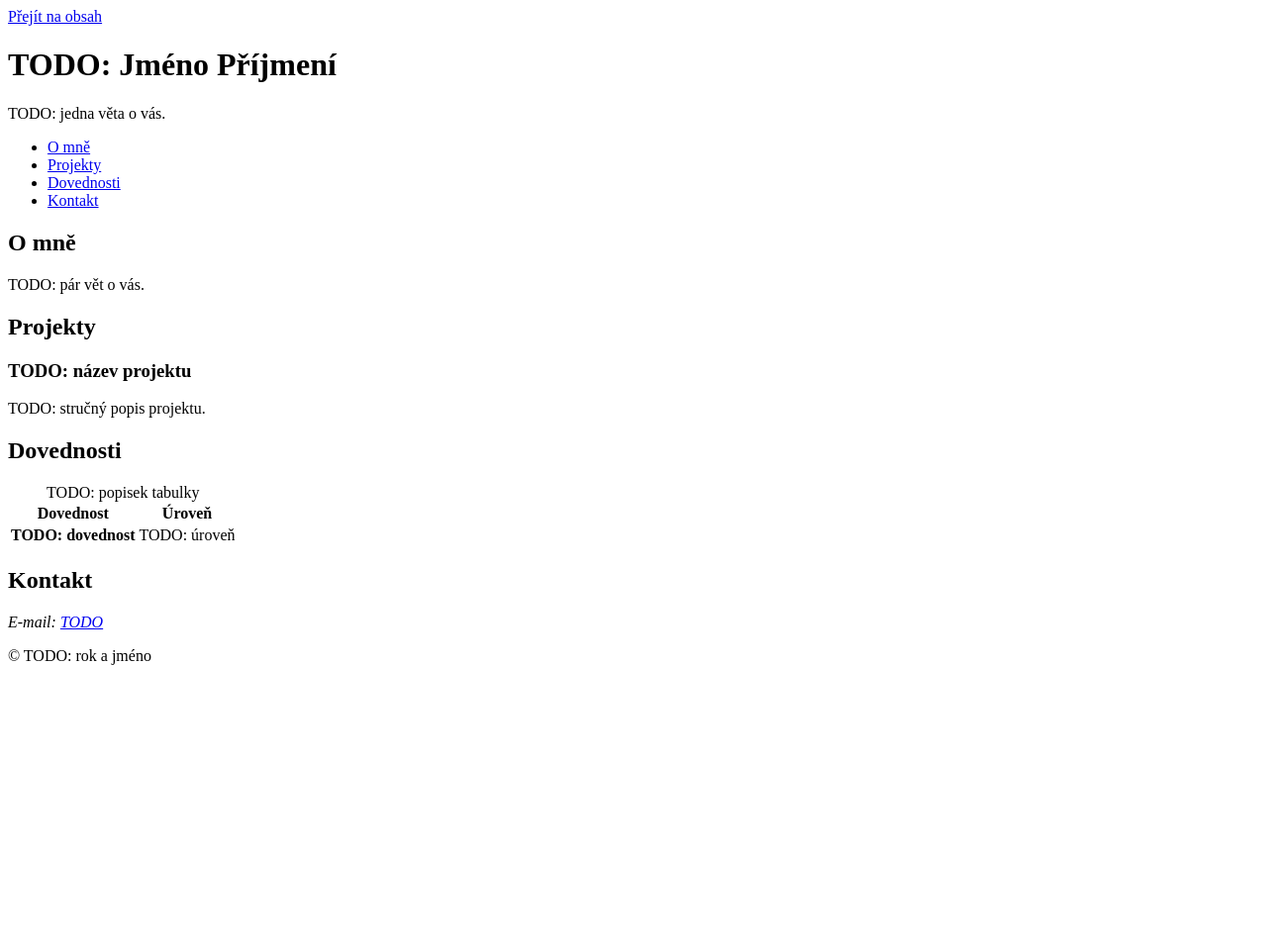
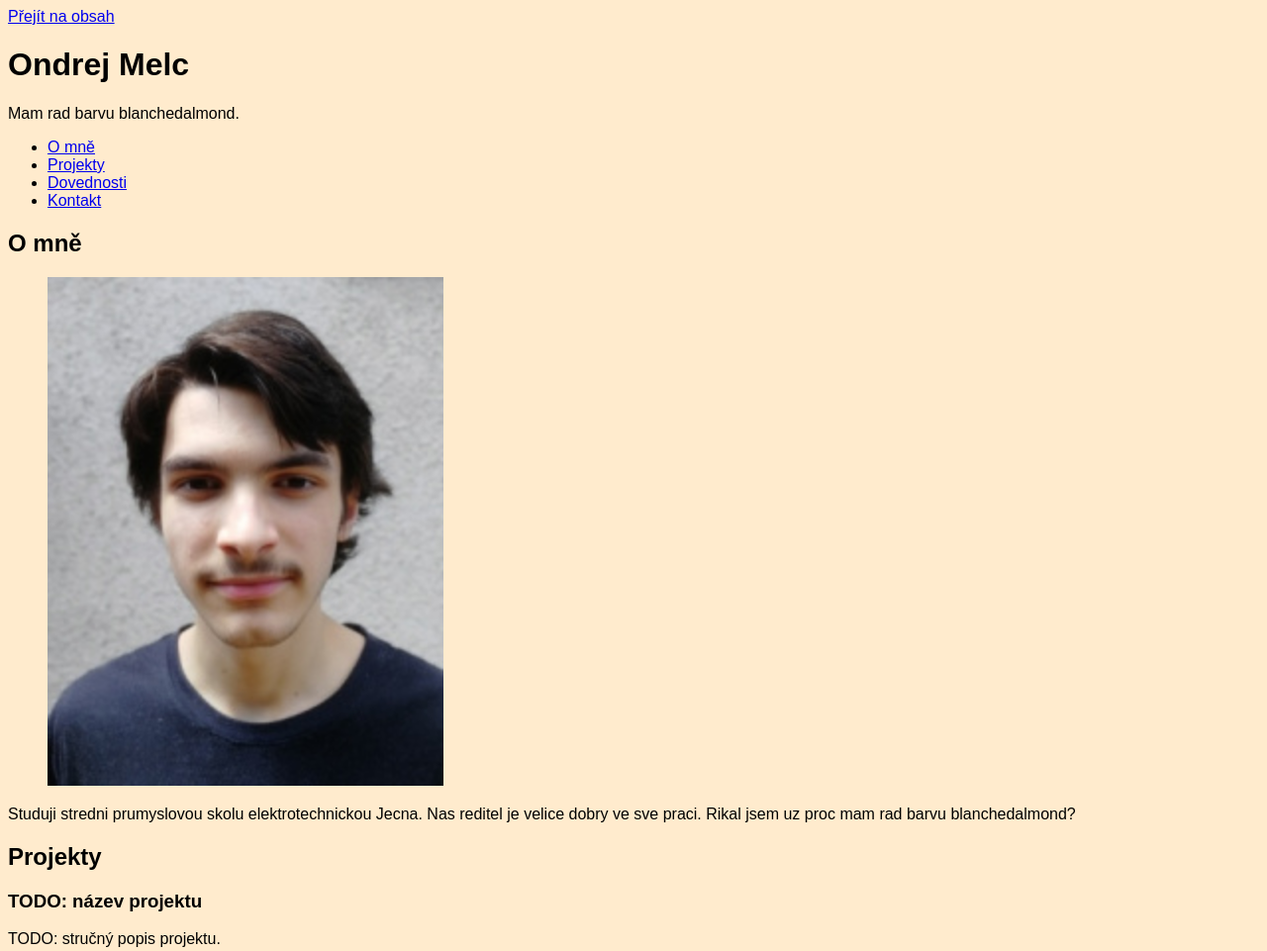
Before and after one commit to mikiondra/osobni-stranka, a plain HTML site: page index.html in a window 1280 px wide. Shown: the top 961 px of the page at 99% size. Before the commit the page ends 800 px from the top, so only its background shows below. Drawn offline with Linux system fonts and the light colour scheme; files that its build step writes are made by us from their sources.

Commit message:
feat: sekce O mne s fotografii; feat: :root a body v css

```diff
--- /dev/null
+++ b/css/style.css
@@ -0,0 +1,44 @@
+:root{
+  --bg-body: blanchedalmond;
+  --text-main: black;
+}
+
+body{
+  font-family: Arial, Helvetica, sans-serif;
+  background-color: var(--bg-body);
+  color: var(--text-main);
+}
+
+@media (min-width: 40em) {
+  /* TODO */
+}
+
+@media (min-width: 60em) {
+  /* TODO */
+}
+
+@media (min-width: 80em) {
+  /* TODO */
+}
+
+@media (prefers-color-scheme: dark) {
+  :root {
+    /* TODO */
+  }
+}
+
+@media (prefers-contrast: more) {
+  /* TODO */
+}
+
+@media (prefers-reduced-motion: reduce) {
+  /* TODO */
+}
+
+@media (prefers-reduced-transparency: reduce) {
+  /* TODO */
+}
+
+@media (forced-colors: active) {
+  /* TODO */
+}
--- a/index.html
+++ b/index.html
@@ -5,15 +5,15 @@
   <meta name="viewport" content="width=device-width, initial-scale=1">
   <!-- TODO (tmavý režim): po přidání tmavého schématu změňte content na "light dark" -->
   <meta name="color-scheme" content="light">
-  <title>TODO: Jméno Příjmení – osobní stránka</title>
+  <title>Ondrej Melc – osobní stránka</title>
   <link rel="stylesheet" href="css/style.css">
 </head>
 <body>
   <a class="skip-link" href="#obsah">Přejít na obsah</a>
 
   <header class="site-header">
-    <h1>TODO: Jméno Příjmení</h1>
-    <p>TODO: jedna věta o vás.</p>
+    <h1>Ondrej Melc</h1>
+    <p>Mam rad barvu blanchedalmond.</p>
     <nav aria-label="Hlavní navigace">
       <ul>
         <li><a href="#o-mne">O mně</a></li>
@@ -31,7 +31,14 @@
       <!-- TODO: vložte fotku nebo obrázek do složky img/, odkomentujte řádek níže
            a vyplňte výstižný alt (u čistě dekorativního obrázku alt prázdný):
       -->
-      <p>TODO: pár vět o vás.</p>
+      <figure>
+        <img src="img/notMe.jpg" alt="Fotka neJa" width="400">
+        <figcaption></figcaption>
+      </figure>
+      <p>Studuji stredni prumyslovou skolu elektrotechnickou Jecna.
+         Nas reditel je velice dobry ve sve praci.
+         Rikal jsem uz proc mam rad barvu blanchedalmond?
+      </p>
     </section>
 
     <section id="projekty" aria-labelledby="projekty-nadpis">
```
Also changed, not shown: img/notMe.jpg (added).
